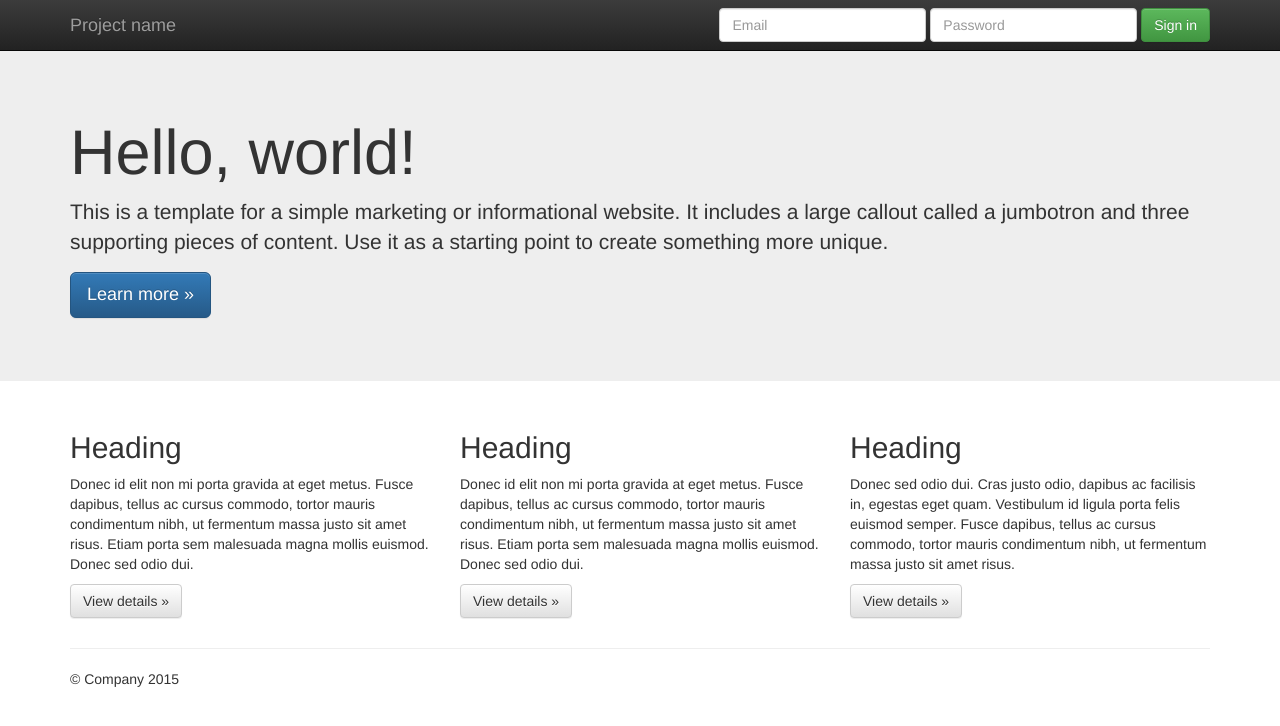
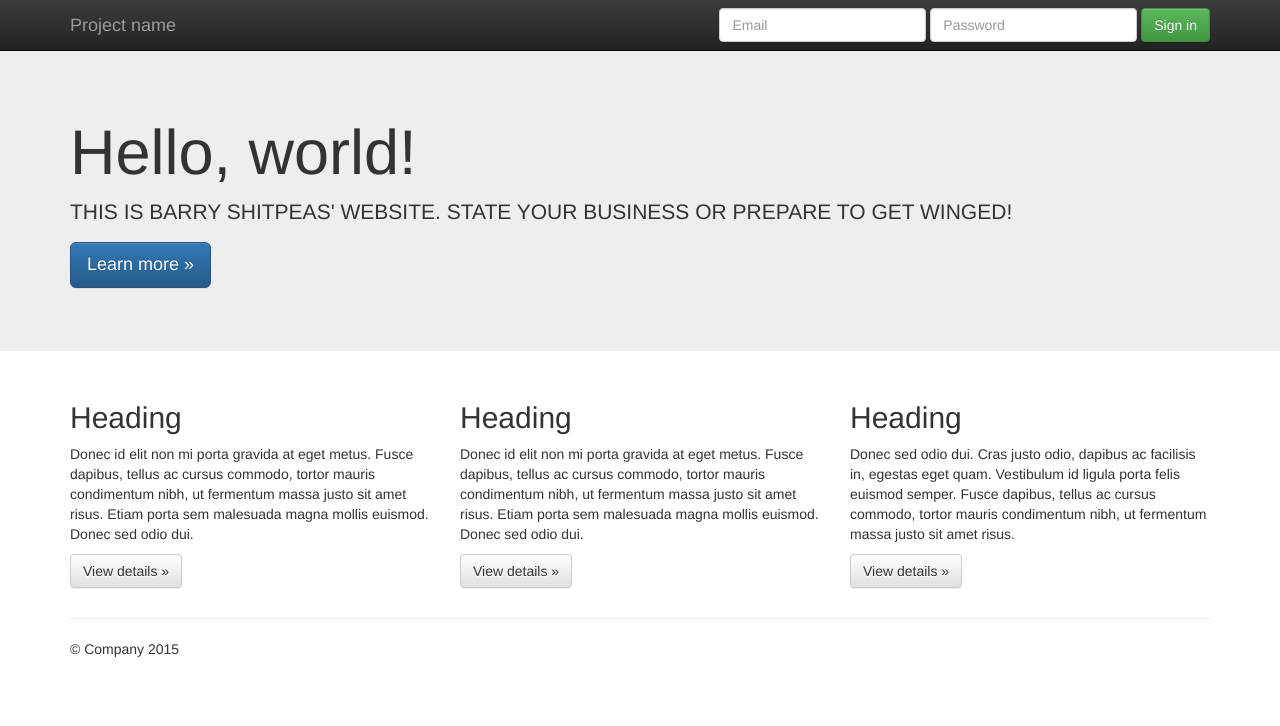
Before and after one commit to Mugwin/client-website, a plain HTML site: page index.html in a window 1280 px wide. Drawn offline with nearby package versions, Linux system fonts and the light colour scheme.

Commit message:
Barry Shitpeas

```diff
--- a/index.html
+++ b/index.html
@@ -56,7 +56,7 @@
     <div class="jumbotron">
       <div class="container">
         <h1>Hello, world!</h1>
-        <p>This is a template for a simple marketing or informational website. It includes a large callout called a jumbotron and three supporting pieces of content. Use it as a starting point to create something more unique.</p>
+        <p>THIS IS BARRY SHITPEAS' WEBSITE.  STATE YOUR BUSINESS OR PREPARE TO GET WINGED!</p>
         <p><a class="btn btn-primary btn-lg" href="#" role="button">Learn more &raquo;</a></p>
       </div>
     </div>
```
